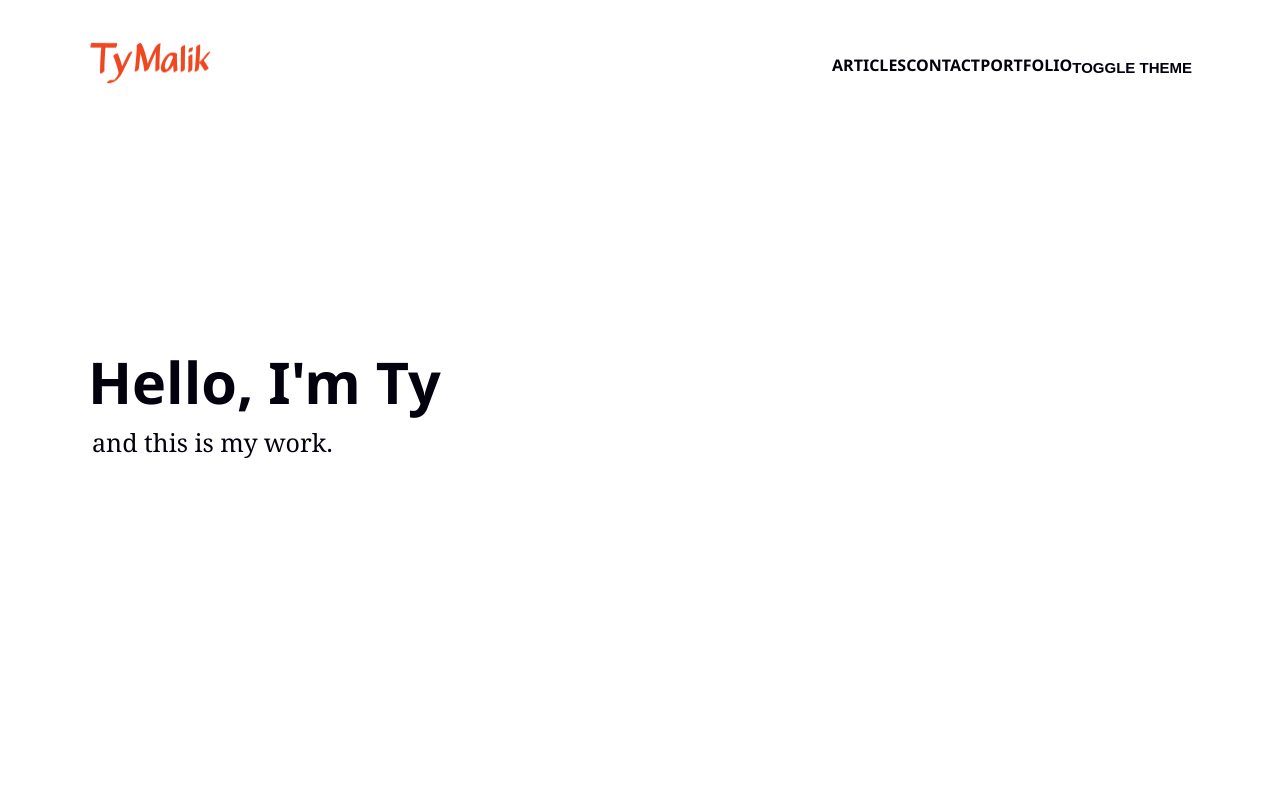
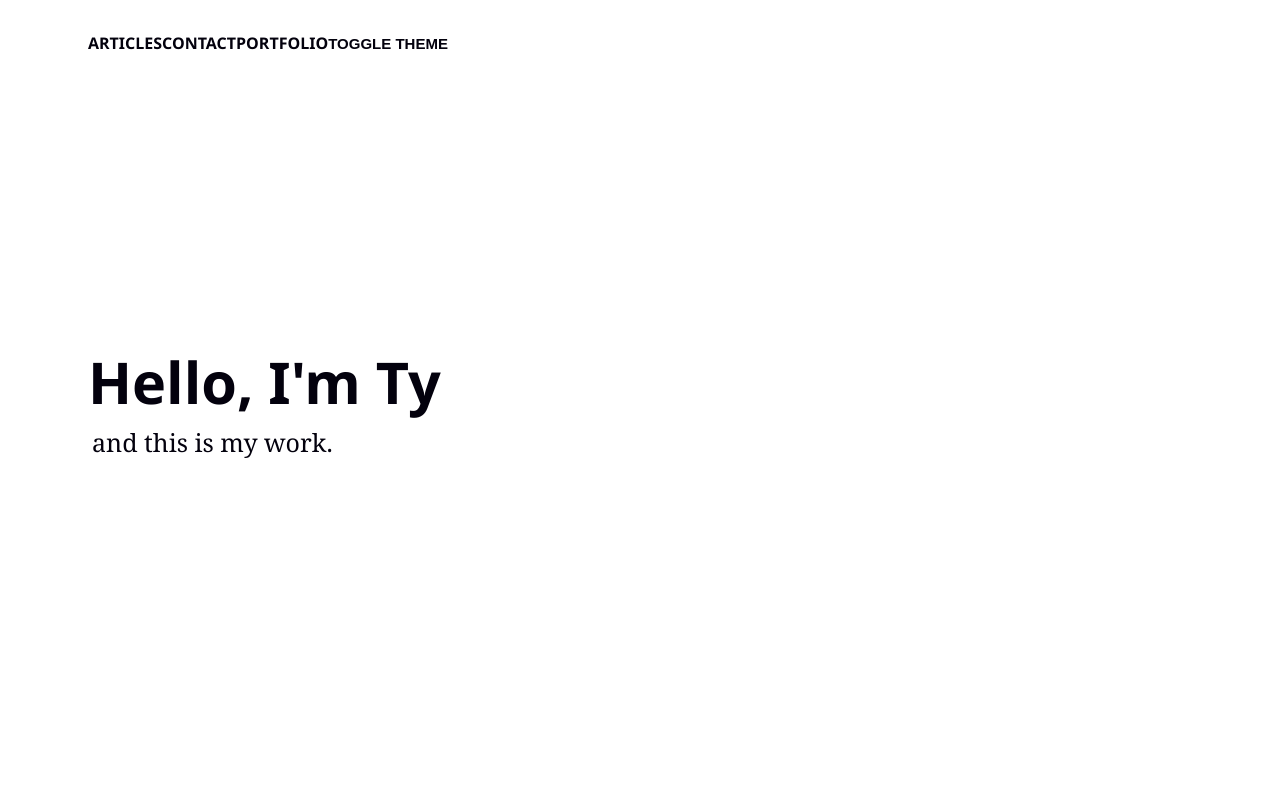
Before and after one commit to permalik/tymalik_primary, a Next.js app: page / in a window 1280 px wide. Shown: the top 800 px of the page. Built offline with nearby package versions, Linux system fonts and the light colour scheme.

Commit message:
Remove logo

```diff
--- a/src/components/SiteHeader/SiteHeader.js
+++ b/src/components/SiteHeader/SiteHeader.js
@@ -11,16 +11,6 @@ export default function SiteHeader({toggle}) {
             role="banner"
         >
             <div className={SiteHeaderStyles.contentWrapper}>
-                <Link href={`/`}>
-                    <a className={SiteHeaderStyles.logo}>
-                        <Image
-                            alt="Ty Malik logo"
-                            height="62px"
-                            src="/logo.png"
-                            width="125px"
-                        />
-                    </a>
-                </Link>
                 <nav
                     aria-label="site navigation"
                     className={SiteHeaderStyles.nav}
--- a/src/styles/SiteHeader.module.scss
+++ b/src/styles/SiteHeader.module.scss
@@ -8,20 +8,14 @@
   align-items: center;
   display: flex;
   flex-flow: row nowrap;
-  justify-content: space-between;
+  justify-content: flex-start;
   max-width: 1200px;
   margin: 0 auto;
   padding: 4vmin clamp(0.8rem, 8vw, 3rem);
 }
 
-.logo {
-  &:hover {
-    cursor: pointer;
-  }
-}
-
 .nav {
-  align-items: flex-end;
+  align-items: flex-start;
   display: flex;
   flex-flow: column nowrap;
   justify-content: center;
@@ -31,7 +25,8 @@
   }
 
   @media (min-width: 750px) {
-    flex-flow: row nowrap;
+      align-items: center;
+      flex-flow: row nowrap;
 
     & > *:not(:last-child) {
       margin: 0 6vw 0 0;
@@ -78,12 +73,12 @@
 
   &:hover:before {
     transition: transform 0.2s cubic-bezier(0.175, 0.885, 0.32, 1.275),
-      opacity 0.2s;
+    opacity 0.2s;
   }
 
   &:hover:after {
     transition: tranform 0s 0.2s cubic-bezier(0.175, 0.885, 0.32, 1.275),
-      opacity 0s 0.2s;
+    opacity 0s 0.2s;
   }
 }
 
```
